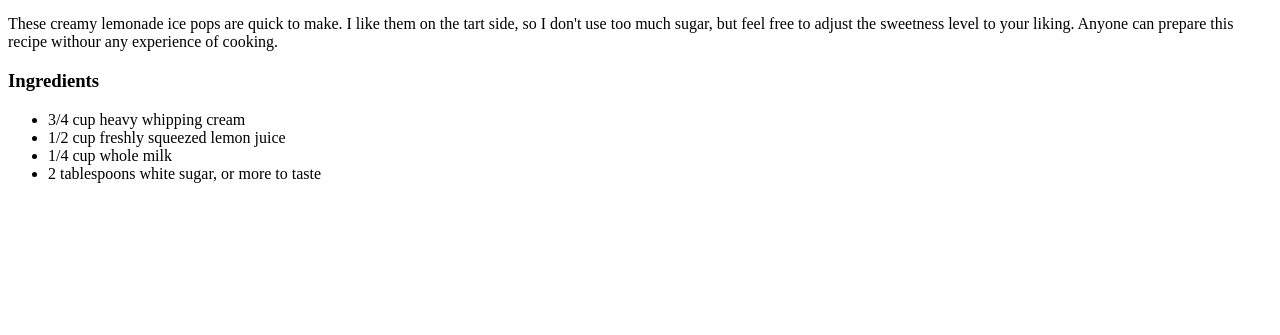
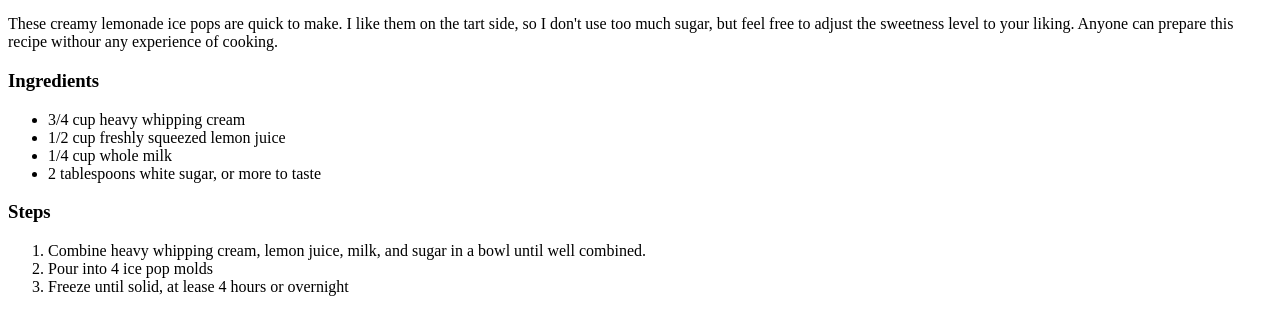
Before and after one commit to Rajanikanth0/x-odin-recipes, a plain HTML site: page recipes/ice-pops.html in a window 1280 px wide. Shown: the part 379-714 px from the top of the page. Drawn offline with Linux system fonts and the light colour scheme.

Commit message:
feat: Add steps to prepare the recipe

```diff
--- a/recipes/ice-pops.html
+++ b/recipes/ice-pops.html
@@ -20,5 +20,12 @@
             <li>1/4 cup whole milk</li>
             <li>2 tablespoons white sugar, or more to taste</li>
         </ul>
+
+        <h3>Steps</h3>
+        <ol>
+            <li>Combine heavy whipping cream, lemon juice, milk, and sugar in a bowl until well combined.</li>
+            <li>Pour into 4 ice pop molds</li>
+            <li>Freeze until solid, at lease 4 hours or overnight</li>
+        </ol>
     </body>
 </html>
```
